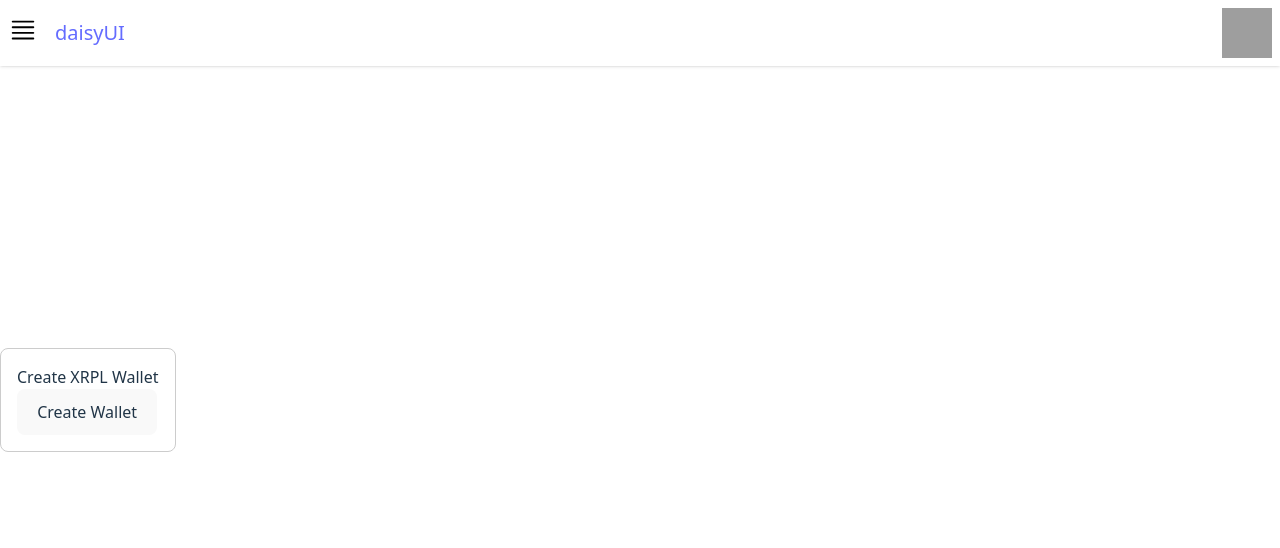
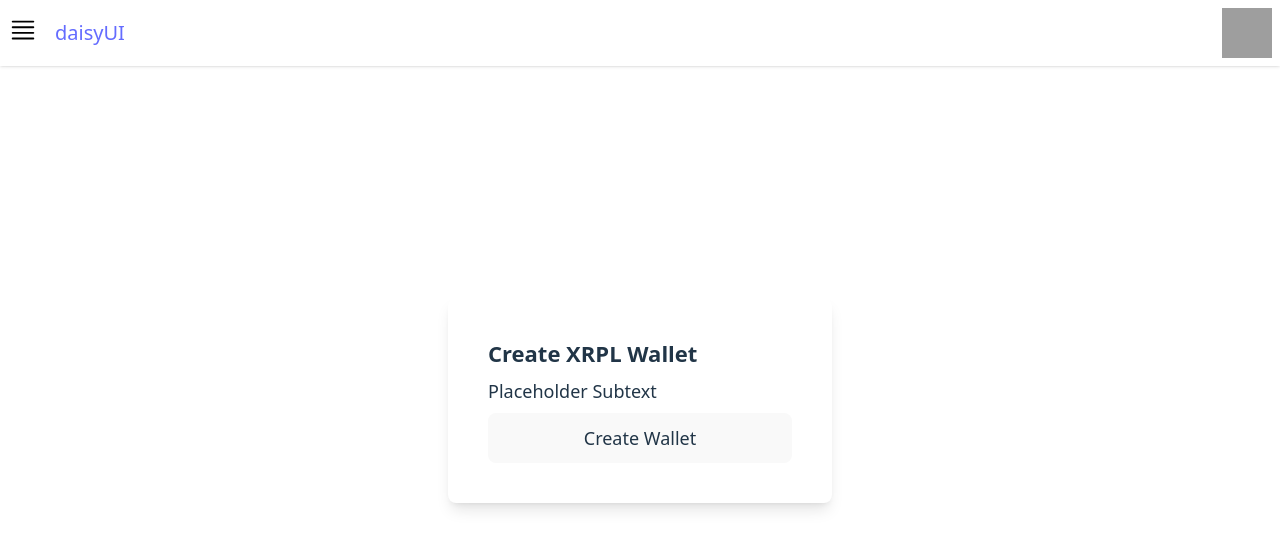
Before and after one commit to feliciahxy/EasyAHackathon, a React (Vite) app: page /create-wallet in a window 1280 px wide. Shown: the top 548 px of the page. Built offline with nearby package versions, Linux system fonts and the light colour scheme; grey boxes are pictures that could not be loaded.

Commit message:
refined create-balance page

```diff
--- a/src/pages/CreateWallet.jsx
+++ b/src/pages/CreateWallet.jsx
@@ -20,8 +20,11 @@ function CreateWallet() {
   };
 
   return (
-    <div style={{ padding: '1rem', border: '1px solid #ccc', borderRadius: '8px', maxWidth: '500px' }}>
-      <h2>Create XRPL Wallet</h2>
+    <div className="flex items-center justify-center w-screen">
+      <div className="card w-96 bg-base-100 card-xl shadow-lg">
+        <div className="card-body">
+          <h2 className="card-title">Create XRPL Wallet</h2>
+          <p>Placeholder Subtext</p>
           <button onClick={handleCreateWallet} disabled={loading}>
             {loading ? 'Creating Wallet...' : 'Create Wallet'}
           </button>
@@ -42,6 +45,8 @@ function CreateWallet() {
             </div>
           )}
         </div>
+      </div>
+    </div>
   );
 }
 
--- a/src/pages/Escrow.jsx
+++ b/src/pages/Escrow.jsx
@@ -27,8 +27,8 @@ function Escrow() {
   };
 
   return (
-    <div style={{ padding: '1rem' }}>
-      <h2>Send RLUSD to Escrow</h2>
+    <div className="w-screen" style={{ padding: '1rem' }}>
+      <h2 className="justify-center">Send RLUSD to Escrow</h2>
 
       <label>Destination Address:</label>
       <input
```
Lines whose indentation alone changed are shown as unchanged.
